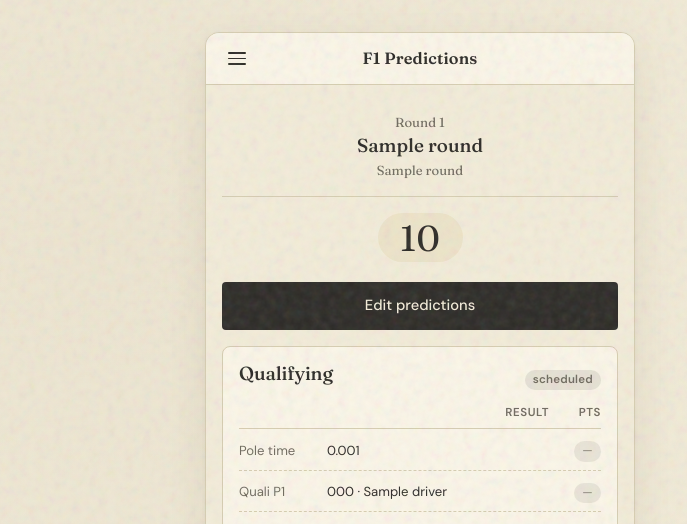
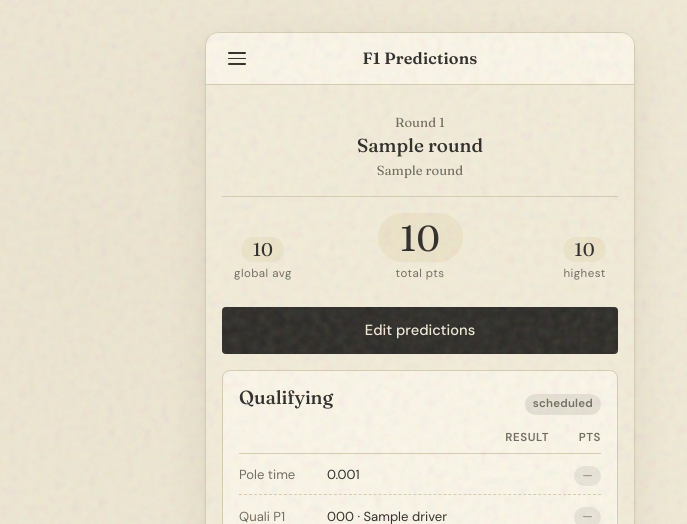
Before and after one commit to amiablealex/f1-predictions, a Flask app: page /round/1/1 in a window 1280 px wide. Shown: the top 524 px of the page, without its empty margins (220-907 px from the left). Run offline with Flask 3, Linux system fonts and the light colour scheme; a user stored in the database is signed in; tables that the repository leaves empty hold one stand-in row (values such as "Sample post").

Commit message:
Add global avg + highest pills to round header, flanking the user's total

```diff
--- a/app/static/css/main.css
+++ b/app/static/css/main.css
@@ -781,17 +781,58 @@ p { margin: 0 0 var(--space-3) 0; }
   font-weight: 600;
 }
 
-/* ---- Round view: big centered total ---- */
+/* ---- Round view: total + global avg ----
+   3-column grid: Total sits in the centre column (auto-sized, dead-
+   centre on the page); Global avg sits in the left column, right-
+   aligned against Total. align-items: end keeps the pill bottoms on
+   the same baseline regardless of pill size. */
 .round-total {
+  display: grid;
+  grid-template-columns: 1fr auto 1fr;
+  align-items: end;
+  column-gap: var(--space-5);
+  margin: 0.25rem 0 1.5rem;
+}
+.round-total__item {
   display: flex;
-  justify-content: center;
-  margin: 0.25rem 0 1.25rem;
+  flex-direction: column;
+  align-items: center;
+  gap: var(--space-1);
+}
+.round-total__item--secondary {
+  grid-column: 1;
+  justify-self: start;
+  padding-left: var(--space-3);
+}
+.round-total__item--primary {
+  grid-column: 2;
+}
+.round-total__label {
+  font-size: var(--fs-xs);
+  color: var(--c-ink-muted);
+  font-weight: 400;
+  letter-spacing: 0.04em;
+  text-transform: lowercase;
 }
 .total-score-pill--big {
   font-size: 2.25rem;
   padding: 0.4rem 1.4rem;
   font-weight: 400;
   line-height: 1;
+}
+.total-score-pill--medium {
+  font-size: 1.15rem;
+  padding: 0.2rem 0.7rem;
+  font-weight: 400;
+  line-height: 1;
+}
+.round-total__item--tertiary {
+  grid-column: 3;
+  justify-self: end;
+  padding-right: var(--space-3);
+}
+.total-score-pill--primary {
+  background: var(--c-surface-alt);
 }
 
 /* ---- Phase-section score pill (sits next to status label) ---- */
--- a/app/templates/rounds/round.html
+++ b/app/templates/rounds/round.html
@@ -42,7 +42,22 @@
 {{ round_header(rd, prev_round=prev_round, next_round=next_round, friend_username=friend_username) }}
 
 <div class="round-total">
-  <span class="total-score-pill total-score-pill--big">{{ state.total_points }}</span>
+  {% if state.average_total_points is not none %}
+    <div class="round-total__item round-total__item--secondary">
+      <span class="total-score-pill total-score-pill--medium">{{ state.average_total_points }}</span>
+      <span class="round-total__label">Global avg</span>
+    </div>
+  {% endif %}
+  <div class="round-total__item round-total__item--primary">
+    <span class="total-score-pill total-score-pill--big total-score-pill--primary">{{ state.total_points }}</span>
+    <span class="round-total__label">Total pts</span>
+  </div>
+  {% if state.highest_total_points is not none %}
+    <div class="round-total__item round-total__item--tertiary">
+      <span class="total-score-pill total-score-pill--medium">{{ state.highest_total_points }}</span>
+      <span class="round-total__label">Highest</span>
+    </div>
+  {% endif %}
 </div>
 
 {# Status banner: live during a session, pending while we wait on results #}
--- a/app/utils.py
+++ b/app/utils.py
@@ -12,6 +12,7 @@ from functools import wraps
 from flask import abort
 from flask_login import current_user
 from sqlalchemy.orm import joinedload
+from sqlalchemy import func
 
 from app.api.jolpica import format_lap_time
 from app.extensions import db
@@ -461,6 +462,8 @@ def load_round_state(round_id: int, user_id: int) -> RoundUserState:
         elif row.kind in _race_kinds:
             race_points = (race_points or 0) + row.points
 
+    avg, highest = round_average_and_highest(round_id)
+
     return RoundUserState(
         round_obj=rd,
         is_locked=rd.predictions_locked,
@@ -484,7 +487,30 @@ def load_round_state(round_id: int, user_id: int) -> RoundUserState:
         race_points=race_points,
         scores=scores, special_scores=special_scores,
         total_points=total_points,
+        average_total_points=avg,
+        highest_total_points=highest,
     )
+
+
+def round_average_and_highest(round_id: int) -> tuple[int | None, int | None]:
+    """Mean and max PredictionScore totals for this round, computed
+    across users who actually scored (sum > 0). Returns (None, None)
+    when nobody qualifies. One query, two reference points used by the
+    round-view header trio.
+    """
+    user_totals = (
+        db.session.query(
+            PredictionScore.user_id,
+            func.coalesce(func.sum(PredictionScore.points), 0),
+        )
+        .filter(PredictionScore.round_id == round_id)
+        .group_by(PredictionScore.user_id)
+        .all()
+    )
+    scores = [int(total) for _, total in user_totals if int(total) > 0]
+    if not scores:
+        return (None, None)
+    return (round(sum(scores) / len(scores)), max(scores))
 
 
 # =============================================================================
@@ -534,6 +560,10 @@ class RoundUserState:
     # Score rows for specials, keyed by special_key.
     special_scores: dict[str, PredictionScore]
     total_points: int
+    # Reference points from across the app for the round-view header trio.
+    # Both None when nobody has any score for this round yet.
+    average_total_points: int | None
+    highest_total_points: int | None
 
 
 def _drivers_lookup(round_obj: Round) -> dict[int, Driver]:
```
